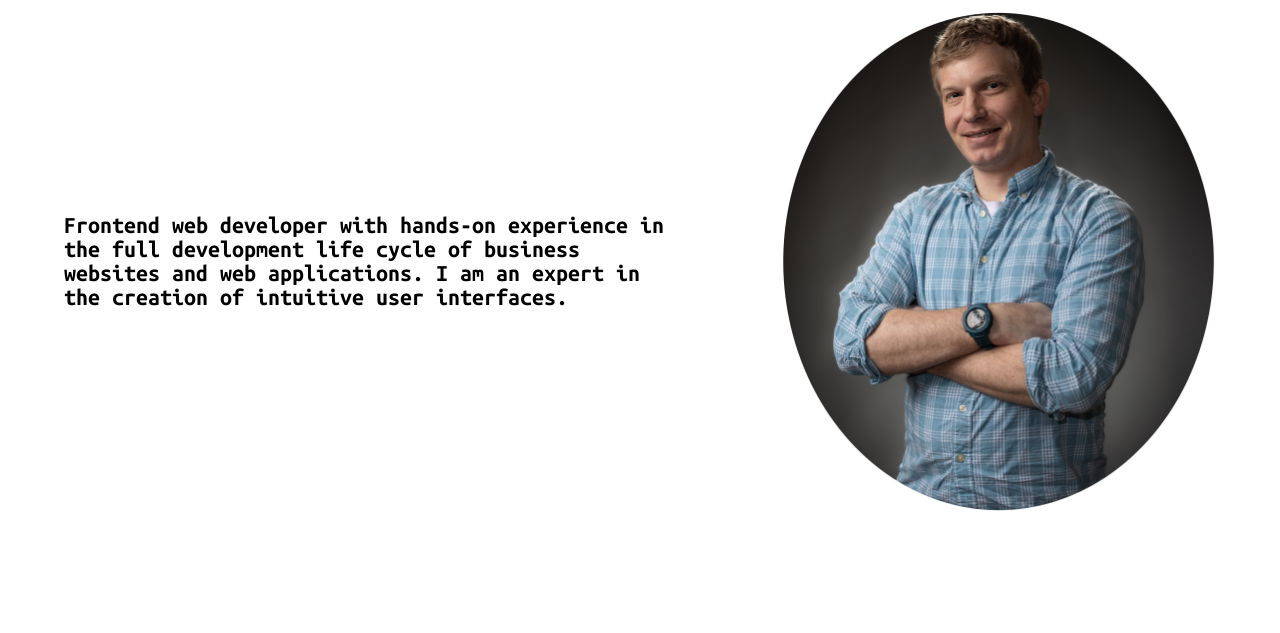
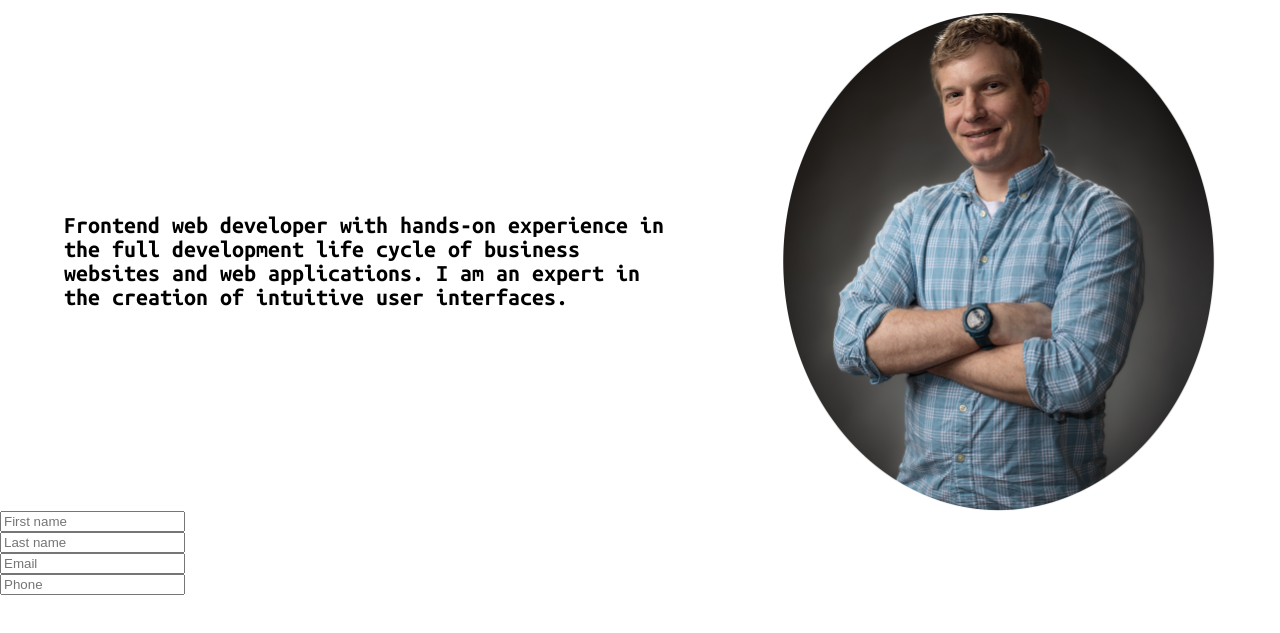
Before and after one commit to OneWaterboy/Frontend-Profile, a plain HTML site: page index.html in a window 1280 px wide. Shown: the part 69-702 px from the top of the page. Drawn offline with Linux system fonts and the light colour scheme.

Commit message:
starting form layout for contact form

```diff
--- a/index.html
+++ b/index.html
@@ -36,5 +36,21 @@
             </div>
         </div>
     </div>
+    <form>
+        <div class="row">
+          <div class="col">
+            <input type="text" class="form-control" placeholder="First name">
+          </div>
+          <div class="col">
+            <input type="text" class="form-control" placeholder="Last name">
+          </div>
+          <div class="col">
+            <input type="text" class="form-control" placeholder="Email">
+          </div>
+          <div class="col">
+            <input type="text" class="form-control" placeholder="Phone">
+          </div>
+        </div>
+      </form>
 </body>
 </html>
```
